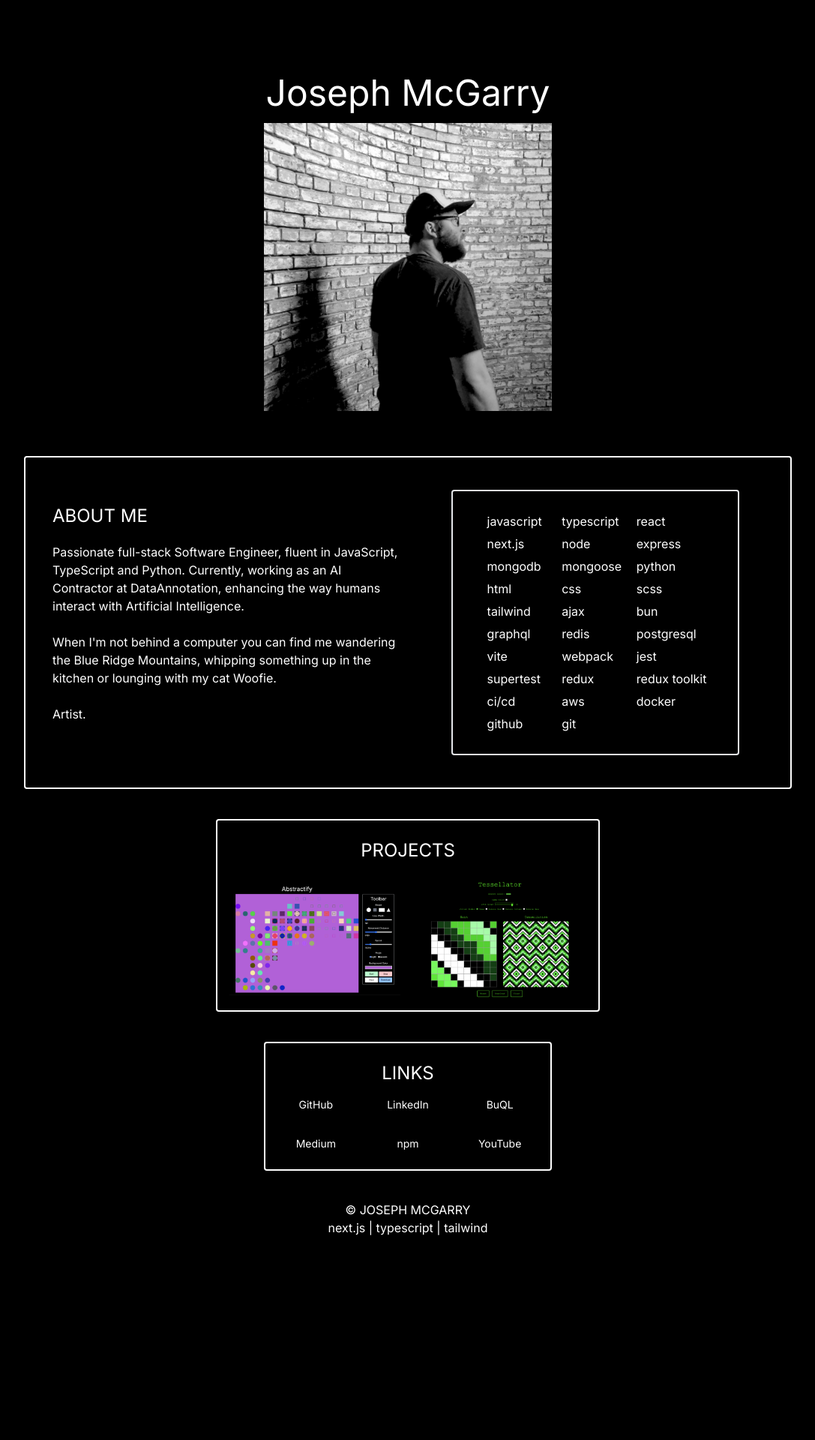
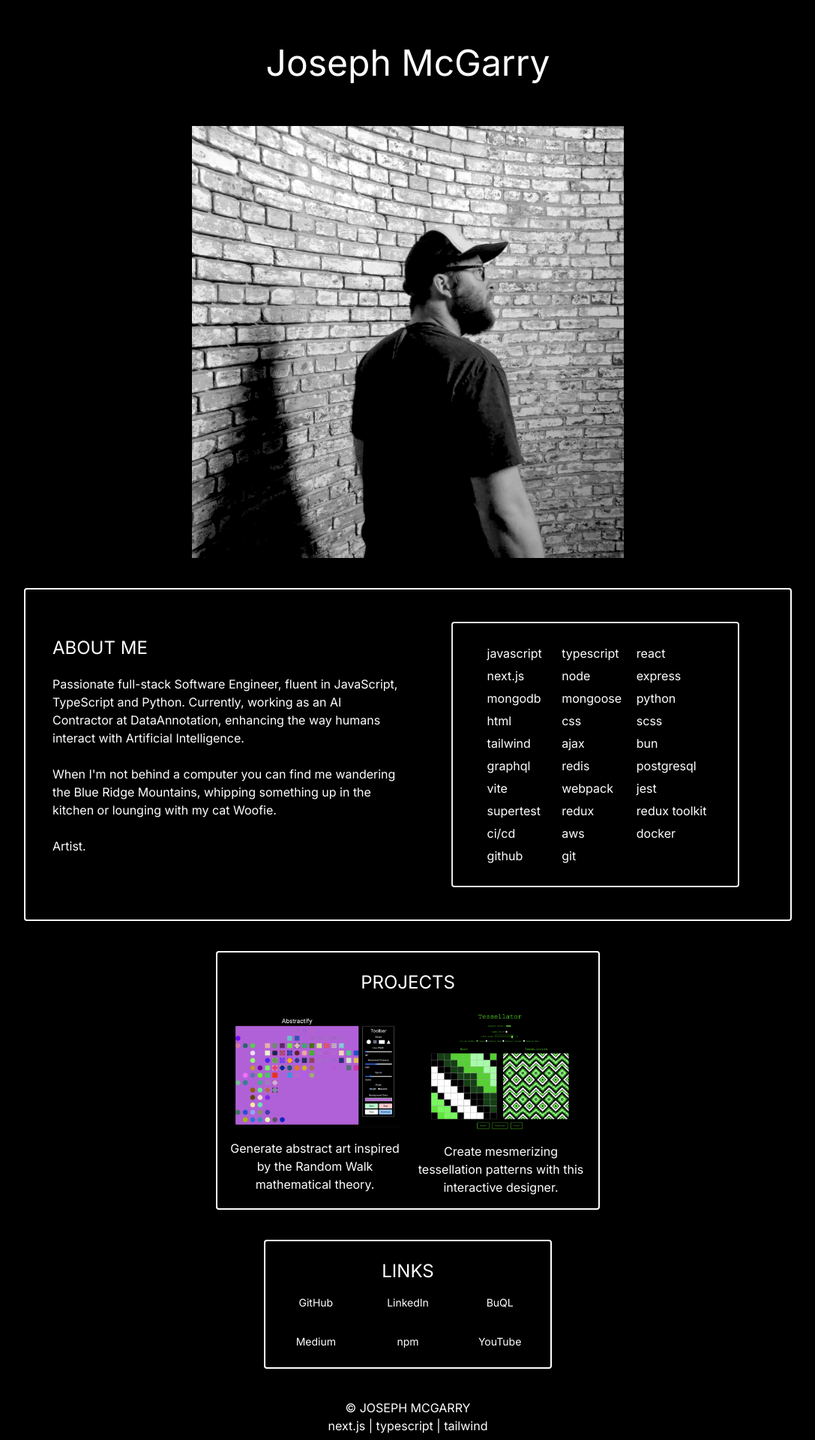
Before and after one commit to Joseph-McGarry/personalpage, a Next.js app in the folder personalpage/: page / in a window 1280 px wide. Shown: the top 1920 px of the page at 75% size, without its empty margins (96-1183 px from the left). Before the commit the page ends 1729 px from the top, so only its background shows below. Built offline with nearby package versions, Linux system fonts and the light colour scheme.

Commit message:
added written description under project screenshots. made headshot bigger at full screen. decreased some margin up there as well.

```diff
--- a/personalpage/app/page.tsx
+++ b/personalpage/app/page.tsx
@@ -14,11 +14,11 @@ export default function Home() {
   const namePart2 = 'arry';
 
   return (
-    <main className="min-h-screen w-full flex flex-col items-center justify-center p-5 md:p-10 lg:p-20 space-y-10">
+    <main className="min-h-screen w-full flex flex-col items-center justify-center p-5 md:p-10 lg:p-10 space-y-10">
       {/* Top Section (Name and Image) */}
       <div className="flex flex-col items-center text-center w-full max-w-lg p-5">
         <header>
-          <h1 className="mb-4 text-4xl md:text-5xl lg:text-5xl">
+          <h1 className="text-4xl md:text-5xl lg:text-5xl">
             {namePart1}
             <Link href="/book" passHref>
               <span className="cursor-default hover:text-black" style={{ outline: 'none' }}>
@@ -28,15 +28,15 @@ export default function Home() {
             {namePart2}
           </h1>
         </header>
-        <Image
+      </div>
+      <Image
           src="/test.jpg"
           alt="test"
           width={500}  // specify width
           height={300} // specify height
-          className="w-64 md:w-96 lg:w-128 h-auto"
+          // className="w-64 md:w-96 lg:w-128 h-auto"
+          className="w-72 md:w-[28rem] lg:w-[36rem] h-auto"
         />
-      </div>
-
       <div className="flex flex-col md:flex-row items-center justify-center space-y-10 md:space-y-0 md:space-x-5 w-full max-w-5xl rounded border-2 border-white p-5">
         {/* About Me Section */}
         <div className="flex flex-col items-center justify-center text-left w-full md:w-1/2 min-h-[400px] h-full">
--- a/personalpage/app/projects/projects.tsx
+++ b/personalpage/app/projects/projects.tsx
@@ -22,6 +22,9 @@ return (
                         className=" mt-4 w-64 md:w-96 lg:w-128 h-auto"
                         />
                 </Link>
+                <p className='mt-4'>
+                Generate abstract art inspired by the Random Walk mathematical theory.
+                </p>
             </div>
             {/* <div  className='m-2'>
                 <a href="" target="_blank" rel="noopener noreferrer" className='cursor-default block text-sm w-20 p-2 rounded text-center hover:shadow-white hover:bg-black transition-shadow duration-300 ease-in-out'>
@@ -38,6 +41,9 @@ return (
                         className=" mt-4 w-64 md:w-96 lg:w-128 h-auto"
                         />
                 </Link>
+                <p className='mt-4'>
+                Create mesmerizing tessellation patterns with this interactive designer.
+                </p>
             </div>
         </div>
     </div>
```
